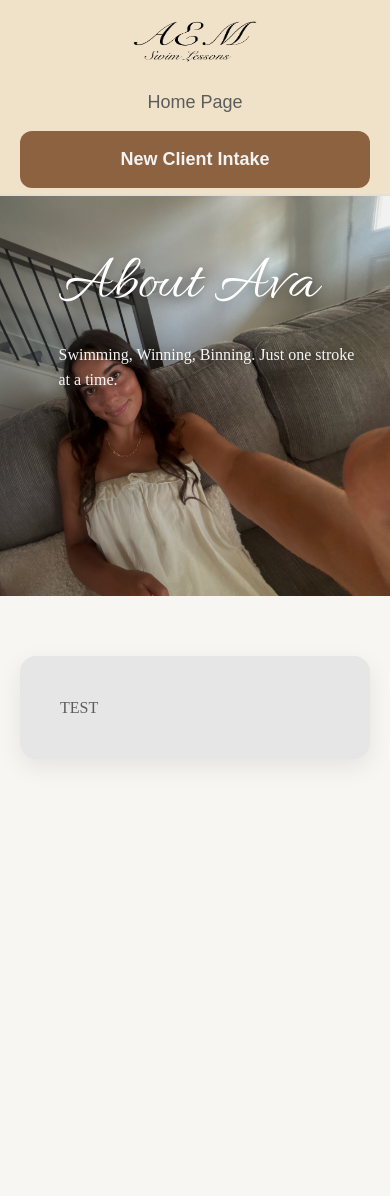
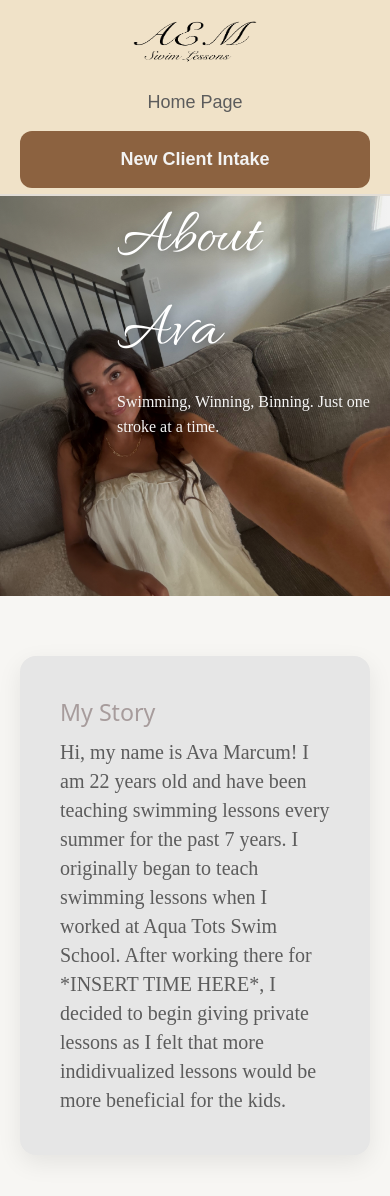
Before and after one commit to Treyman33/ava-website, a React (Vite) app: page /ava-website/about in a window 390 px wide. Shown: the top 1196 px of the page. Before the commit the page ends 844 px from the top, so only its background shows below. Built offline with nearby package versions, Linux system fonts and the light colour scheme.

Commit message:
About Me Update pt. 1

```diff
--- a/src/index.css
+++ b/src/index.css
@@ -595,6 +595,9 @@ code {
 
   box-shadow: 0 8px 24px rgba(0, 0, 0, 0.08);
 }
+.am-content-1 p{
+  font-size: 1.25rem;
+}
 
 @media (max-width: 768px) {
   .navbar-left {
@@ -677,8 +680,8 @@ code {
 
   .am-hero-content {
   top: 30%;
-  left: 15%;
-  right: 8%;
+  left: 30%;
+  right: 4%;
   }
 
   .am-hero-content h1 {
--- a/src/pages/AboutMe.jsx
+++ b/src/pages/AboutMe.jsx
@@ -24,7 +24,11 @@ function AboutMe() {
       </section>
       <section className = "am-content">
         <div className = "am-content-1">
-            <p>TEST</p>
+            <h2> My Story</h2>
+            <p>Hi, my name is Ava Marcum! I am 22 years old and have been teaching swimming lessons every summer for the past 7 years.
+                I originally began to teach swimming lessons when I worked at Aqua Tots Swim School. After working there for *INSERT TIME HERE*,
+                 I decided to begin giving private lessons as I felt that more indidivualized lessons would be more beneficial for the kids.
+            </p>
         </div>
       </section>
     </>
```
